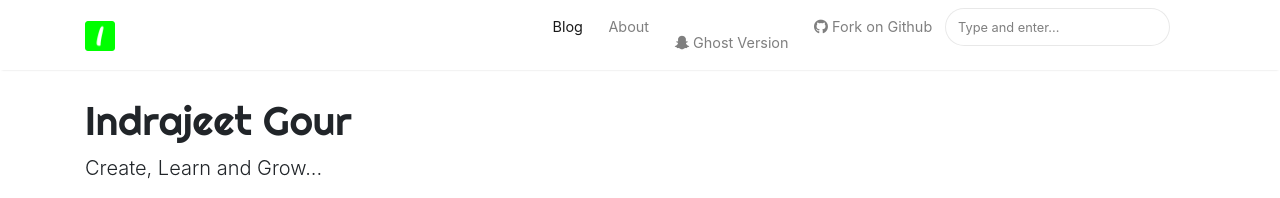
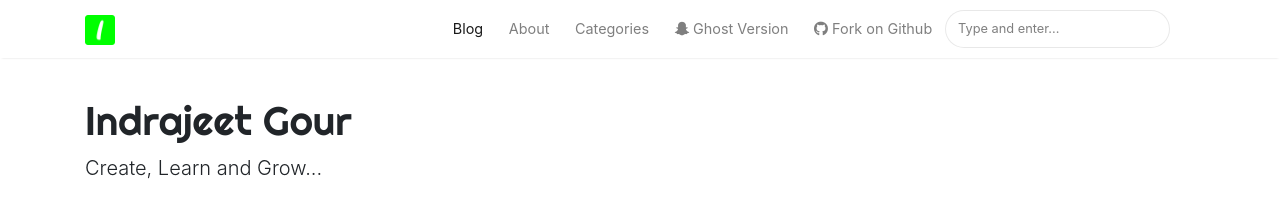
Before and after one commit to indrajeetgour/indrajeetgour.github.io, a Jekyll site: the page built from index.html, in a window 1280 px wide. Shown: the top 198 px of the page. Built offline with Jekyll 4.4.1, drawn with Linux system fonts in a browser that asks for light colours; nearby versions of some CDN libraries; the list of posts is cut into pages by our own code.

Commit message:
fix comment

```diff
--- a/_layouts/default.html
+++ b/_layouts/default.html
@@ -76,7 +76,7 @@ ga('send', 'pageview');
                 </li>
 
                 <li class="nav-item">
-                <a class="nav-link" href="{{ site.baseurl }}/categories>Categories</a>
+                <a class="nav-link" href="{{ site.baseurl }}/categories">Categories</a>
                 </li>
 
                 <li class="nav-item">
```
